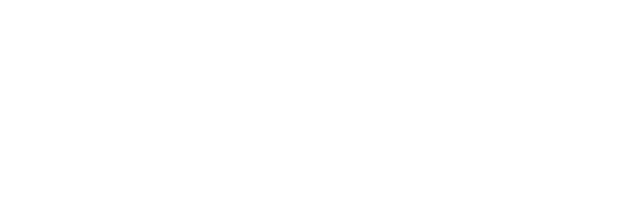
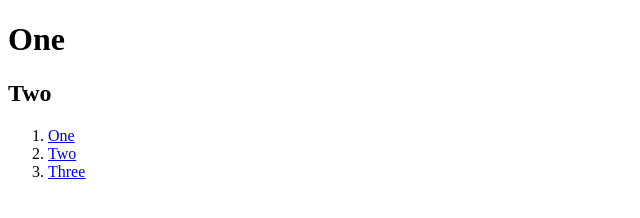
Before and after one commit to zamolotchikova/task-html, a website: page src/index.html in a window 1280 px wide. Shown: the whole page, without its empty margins (0-640 px from the left). Drawn offline with Linux system fonts and the light colour scheme.

Commit message:
Задание по HTML

```diff
--- a/src/index.html
+++ b/src/index.html
@@ -3,5 +3,13 @@
     <head>
         <title>HTML</title>
     </head>
-    <body></body>
+    <body>
+        <h1>One</h1>
+        <h2>Two</h2>
+        <ol>
+            <li><a href="https://online.sbis.ru/">One</a></li>
+            <li><a href="https://online.sbis.ru/">Two</a></li>
+            <li><a href="https://online.sbis.ru/">Three</a></li>
+        </ol>
+    </body>
 </html>
```
